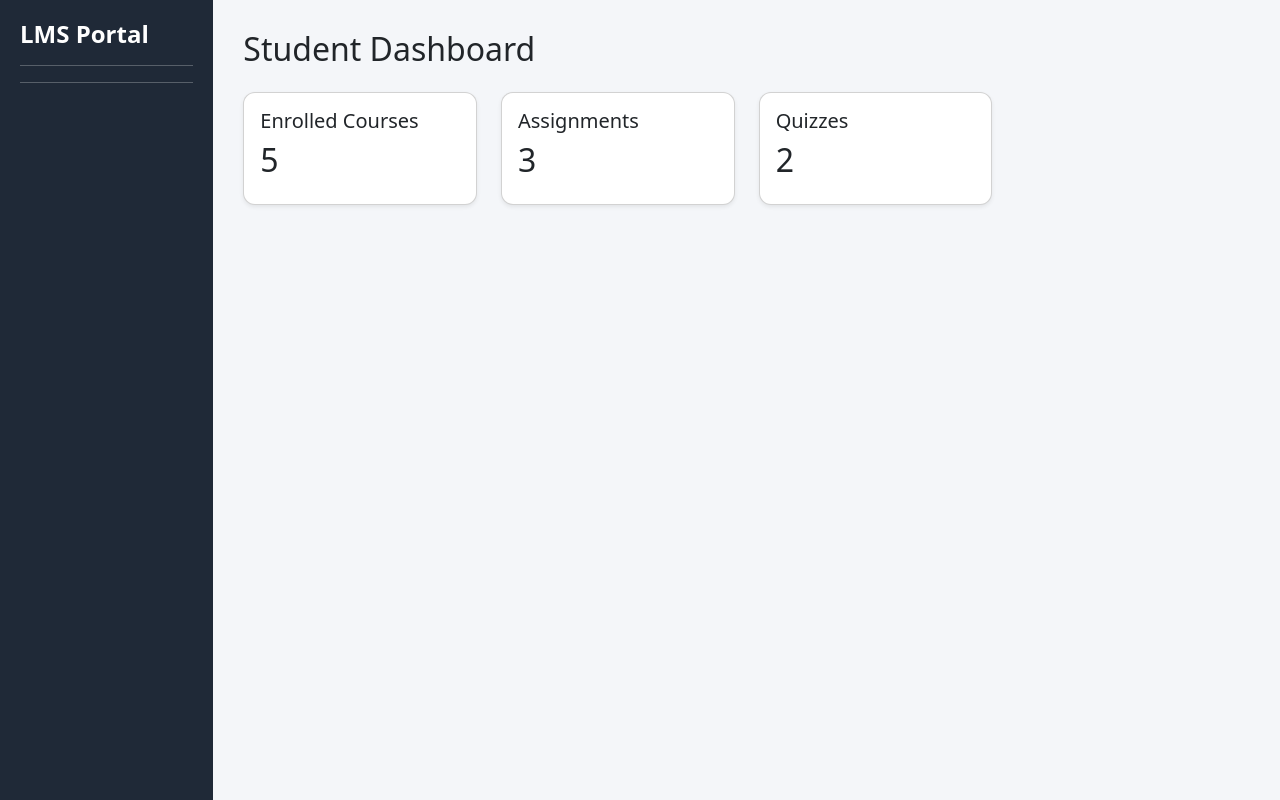
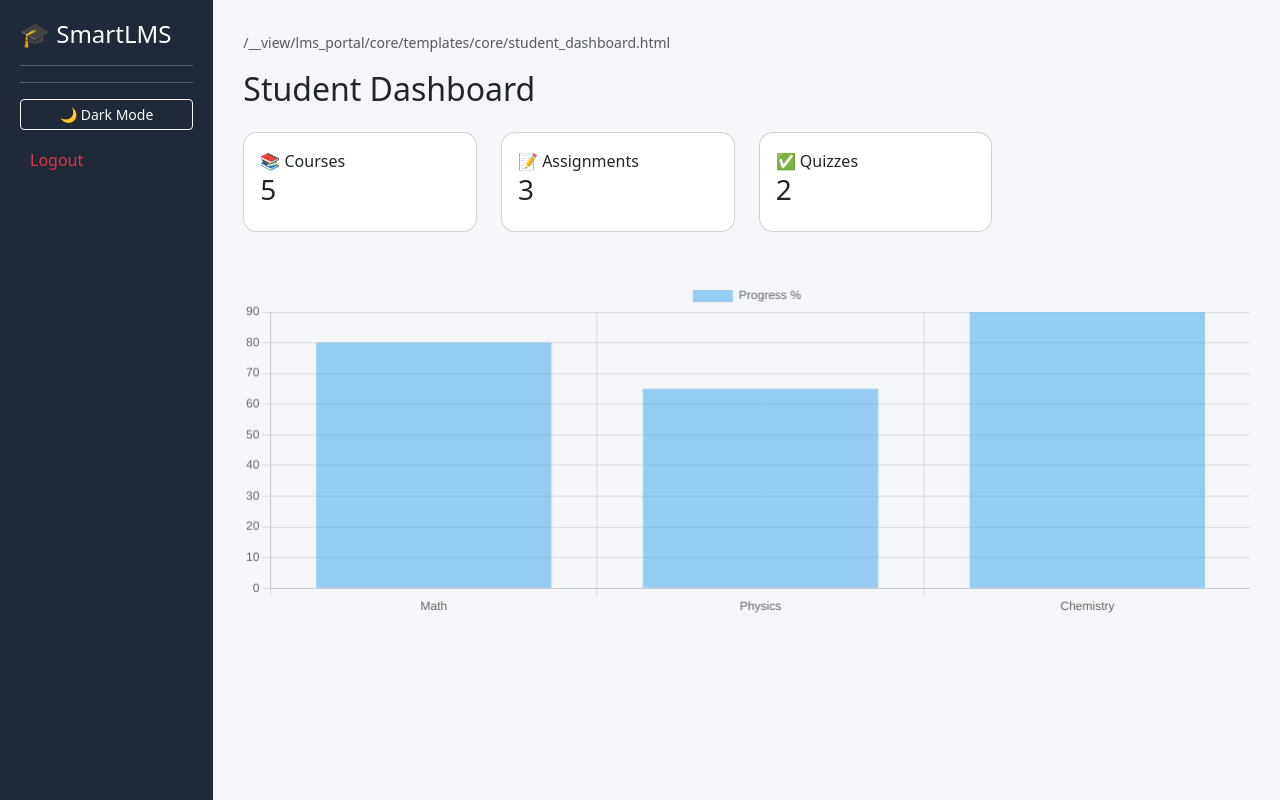
Before and after one commit to Cptzeph23/MTT-LMS, a Django app: template lms_portal/core/templates/core/student_dashboard.html in a window 1280 px wide. Run offline with Django 5.2, Linux system fonts and the light colour scheme; the template is opened without the code that fills it, so the values that code supplies are empty.

Commit message:
full prototype

```diff
--- a/lms_portal/core/templates/core/base.html
+++ b/lms_portal/core/templates/core/base.html
@@ -6,9 +6,18 @@
     <!-- Bootstrap -->
     <link href="https://cdn.jsdelivr.net/npm/bootstrap@5.3.2/dist/css/bootstrap.min.css" rel="stylesheet">
 
+    <!-- Chart.js -->
+    <script src="https://cdn.jsdelivr.net/npm/chart.js"></script>
+
     <style>
         body {
             background: #f4f6f9;
+            transition: 0.3s;
+        }
+
+        body.dark {
+            background: #0f172a;
+            color: #e5e7eb;
         }
 
         .sidebar {
@@ -18,21 +27,20 @@
             padding: 20px;
         }
 
-        .sidebar h4 {
-            font-weight: bold;
+        body.dark .sidebar {
+            background: #020617;
         }
 
         .sidebar a {
             color: #d1d5db;
             text-decoration: none;
             display: block;
-            padding: 10px 5px;
-            border-radius: 5px;
+            padding: 10px;
+            border-radius: 6px;
         }
 
         .sidebar a:hover {
             background: #374151;
-            color: #ffffff;
         }
 
         .content {
@@ -40,7 +48,12 @@
         }
 
         .card {
-            border-radius: 12px;
+            border-radius: 14px;
+            transition: 0.2s;
+        }
+
+        .card:hover {
+            transform: translateY(-2px);
         }
 
         .role-badge {
@@ -50,11 +63,11 @@
             border-radius: 20px;
             margin-left: 5px;
         }
+
         @media (max-width: 768px) {
             .sidebar {
                 position: fixed;
                 left: -260px;
-        top: 0;
                 width: 260px;
                 z-index: 1000;
                 transition: 0.3s;
@@ -64,15 +77,8 @@
                 left: 0;
             }
         }
-
     </style>
 </head>
-<script>
-    function toggleSidebar() {
-        document.querySelector('.sidebar').classList.toggle('active');
-    }
-</script>
-
 
 <body>
 
@@ -83,59 +89,67 @@
         <div class="col-md-2 sidebar">
 
             <h4>
-                LMS Portal
+                🎓 SmartLMS
                 {% if request.session.role %}
-                    <span class="role-badge">
-                        {{ request.session.role|title }}
-                    </span>
+                    <span class="role-badge">{{ request.session.role|title }}</span>
                 {% endif %}
             </h4>
 
             <hr>
 
-            <!-- STUDENT MENU -->
             {% if request.session.role == 'student' %}
-                <a href="{% url 'student_dashboard' %}">🏠 Dashboard</a>
-                <a href="{% url 'courses' %}">📚 My Courses</a>
+                <a href="{% url 'student_dashboard' %}">Dashboard</a>
+                <a href="{% url 'courses' %}">My Courses</a>
+                <a href="{% url 'profile' %}">My Profile</a>
 
-            <!-- TEACHER MENU -->
             {% elif request.session.role == 'teacher' %}
-                <a href="{% url 'teacher_dashboard' %}">🏠 Dashboard</a>
-                <a href="#">🧑‍🏫 My Classes</a>
-                <a href="#">⬆ Upload Content</a>
+                <a href="{% url 'teacher_dashboard' %}">Dashboard</a>
+                <a href="{% url 'teacher_courses' %}">My Classes</a>
+                <a href="{% url 'upload_content' %}">Upload Content</a>
+                <a href="{% url 'profile' %}">My Profile</a>
 
-            <!-- ADMIN MENU -->
             {% elif request.session.role == 'admin' %}
-                <a href="{% url 'admin_dashboard' %}">🏠 Dashboard</a>
-                <a href="#">👥 User Management</a>
-                <a href="#">📊 Reports</a>
-
+                <a href="{% url 'admin_dashboard' %}">Dashboard</a>
+                <a href="{% url 'user_management' %}">Users</a>
+                <a href="{% url 'reports' %}">Reports</a>
             {% endif %}
 
             <hr>
 
-            <!-- Logout -->
-            {% if request.session.role %}
-                <a href="{% url 'logout' %}" class="text-danger">🚪 Logout</a>
-            {% endif %}
+            <button class="btn btn-sm btn-outline-light w-100 mb-2" onclick="toggleDarkMode()">
+                🌙 Dark Mode
+            </button>
 
+            <a href="{% url 'logout' %}" class="text-danger">Logout</a>
         </div>
 
-        <!-- Main Content -->
+        <!-- Content -->
         <div class="col-md-10 content">
 
-             <!-- Mobile Menu Toggle -->
-             <button class="btn btn-outline-secondary d-md-none mb-3"
-                onclick="toggleSidebar()">
+            <button class="btn btn-outline-secondary d-md-none mb-3" onclick="toggleSidebar()">
                 ☰ Menu
             </button>
 
-            {% block content %}
-            {% endblock %}
+            <!-- Breadcrumb -->
+            <nav class="mb-3">
+                <small class="text-muted">{{ request.path }}</small>
+            </nav>
+
+            {% block content %}{% endblock %}
         </div>
 
     </div>
 </div>
 
+<script>
+function toggleSidebar() {
+    document.querySelector('.sidebar').classList.toggle('active');
+}
+
+function toggleDarkMode() {
+    document.body.classList.toggle('dark');
+}
+</script>
+
 </body>
 </html>
--- a/lms_portal/core/templates/core/course_details.html
+++ b/lms_portal/core/templates/core/course_details.html
@@ -7,7 +7,7 @@
     <div class="col-md-8">
         <div class="card p-3 mb-3">
             <h5>Lesson 1: Algebra</h5>
-            <button class="btn btn-sm btn-outline-primary">Watch Video</button>
+                <a href="#" class="btn btn-sm btn-outline-primary">Watch Video</a>
         </div>
 
         <div class="card p-3 mb-3">
--- a/lms_portal/core/templates/core/student_dashboard.html
+++ b/lms_portal/core/templates/core/student_dashboard.html
@@ -1,29 +1,27 @@
 {% extends 'core/base.html' %}
+{% block content %}
 
-{% block content %}
 <h2>Student Dashboard</h2>
 
 <div class="row mt-4">
-    <div class="col-md-3">
-        <div class="card p-3 shadow-sm">
-            <h5>Enrolled Courses</h5>
-            <h2>5</h2>
-        </div>
-    </div>
-
-    <div class="col-md-3">
-        <div class="card p-3 shadow-sm">
-            <h5>Assignments</h5>
-            <h2>3</h2>
-        </div>
-    </div>
-
-    <div class="col-md-3">
-        <div class="card p-3 shadow-sm">
-            <h5>Quizzes</h5>
-            <h2>2</h2>
-        </div>
-    </div>
+    <div class="col-md-3"><div class="card p-3">📚 Courses<br><h3>5</h3></div></div>
+    <div class="col-md-3"><div class="card p-3">📝 Assignments<br><h3>3</h3></div></div>
+    <div class="col-md-3"><div class="card p-3">✅ Quizzes<br><h3>2</h3></div></div>
 </div>
 
+<canvas id="progressChart" height="100" class="mt-5"></canvas>
+
+<script>
+new Chart(document.getElementById('progressChart'), {
+    type: 'bar',
+    data: {
+        labels: ['Math', 'Physics', 'Chemistry'],
+        datasets: [{
+            label: 'Progress %',
+            data: [80, 65, 90]
+        }]
+    }
+});
+</script>
+
 {% endblock %}
--- a/lms_portal/core/templates/core/teacher_dashboard.html
+++ b/lms_portal/core/templates/core/teacher_dashboard.html
@@ -10,6 +10,8 @@
         <li>Physics</li>
     </ul>
 
-    <button class="btn btn-primary mt-2">Create New Course</button>
+    <a href="{% url 'teacher_courses' %}" class="btn btn-primary mt-2">
+        Manage My Courses
+    </a>
 </div>
 {% endblock %}
--- a/lms_portal/core/urls.py
+++ b/lms_portal/core/urls.py
@@ -3,13 +3,19 @@ from . import views
 
 urlpatterns = [
     path('', views.login_view, name='login'),
-    path('student/', views.student_dashboard, name='student_dashboard'),
-    path('courses/', views.courses, name='courses'),
-    path('course/', views.course_details, name='course_details'),
-    path('teacher/', views.teacher_dashboard, name='teacher_dashboard'),
-    path('admin-dashboard/', views.admin_dashboard, name='admin_dashboard'),
     path('login/<str:role>/', views.login_role, name='login_role'),
     path('logout/', views.logout_view, name='logout'),
 
+    path('student/', views.student_dashboard, name='student_dashboard'),
+    path('teacher/', views.teacher_dashboard, name='teacher_dashboard'),
+    path('admin-dashboard/', views.admin_dashboard, name='admin_dashboard'),
 
+    path('courses/', views.courses, name='courses'),
+    path('teacher/courses/', views.teacher_courses, name='teacher_courses'),
+    path('upload/', views.upload_content, name='upload_content'),
+
+    path('admin/users/', views.user_management, name='user_management'),
+    path('admin/reports/', views.reports, name='reports'),
+
+    path('profile/', views.profile, name='profile'),
 ]
```
Also changed, not shown: lms_portal/core/templates/core/admin_dashboard.html (+7 -0 lines), lms_portal/core/templates/core/profile.html (added, +12 -0 lines), lms_portal/core/templates/core/reports.html (added, +20 -0 lines), lms_portal/core/templates/core/teacher_courses.html (added, +20 -0 lines), lms_portal/core/templates/core/upload_content.html (added, +12 -0 lines), lms_portal/core/templates/core/user_management.html (added, +27 -0 lines), lms_portal/core/views.py (+35 -38 lines), lms_portal/db.sqlite3. Lines whose indentation alone changed are shown as unchanged.
